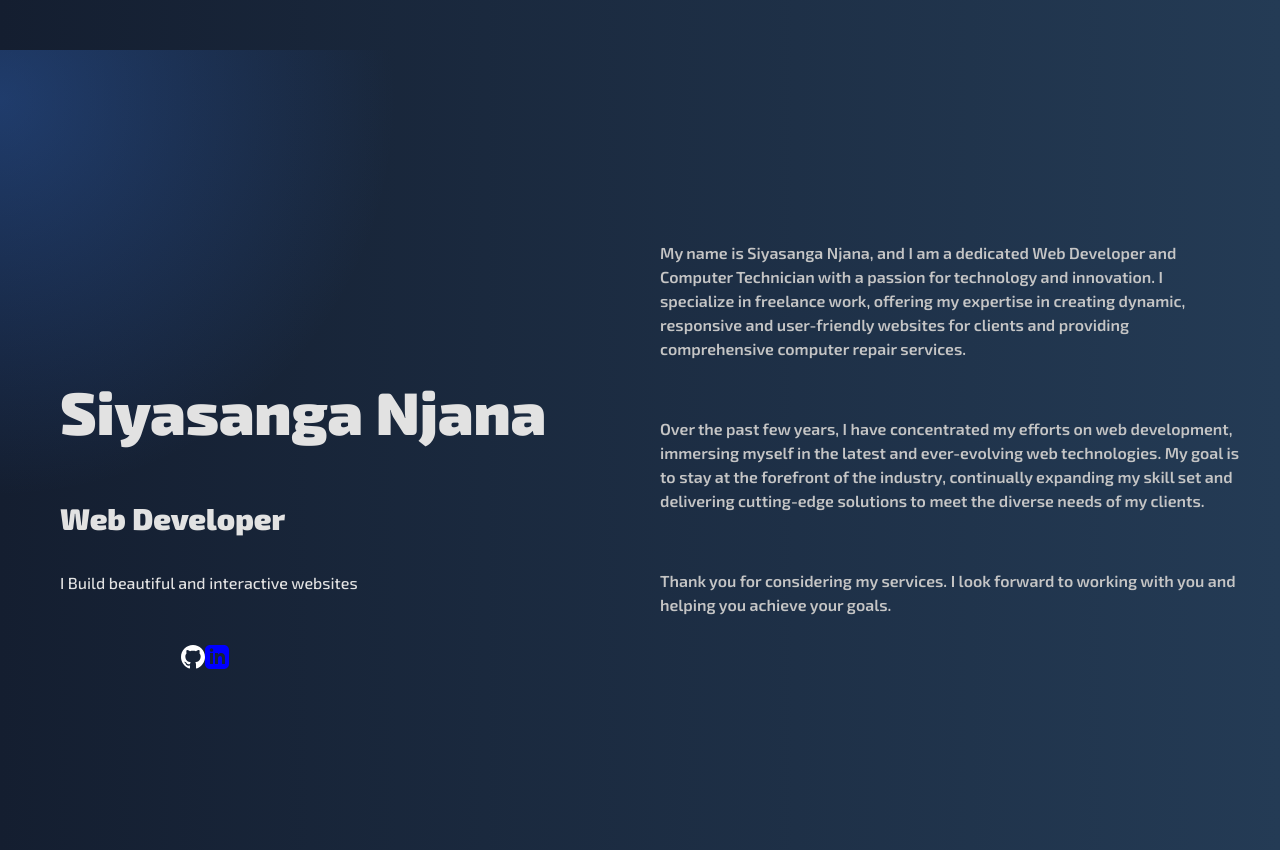
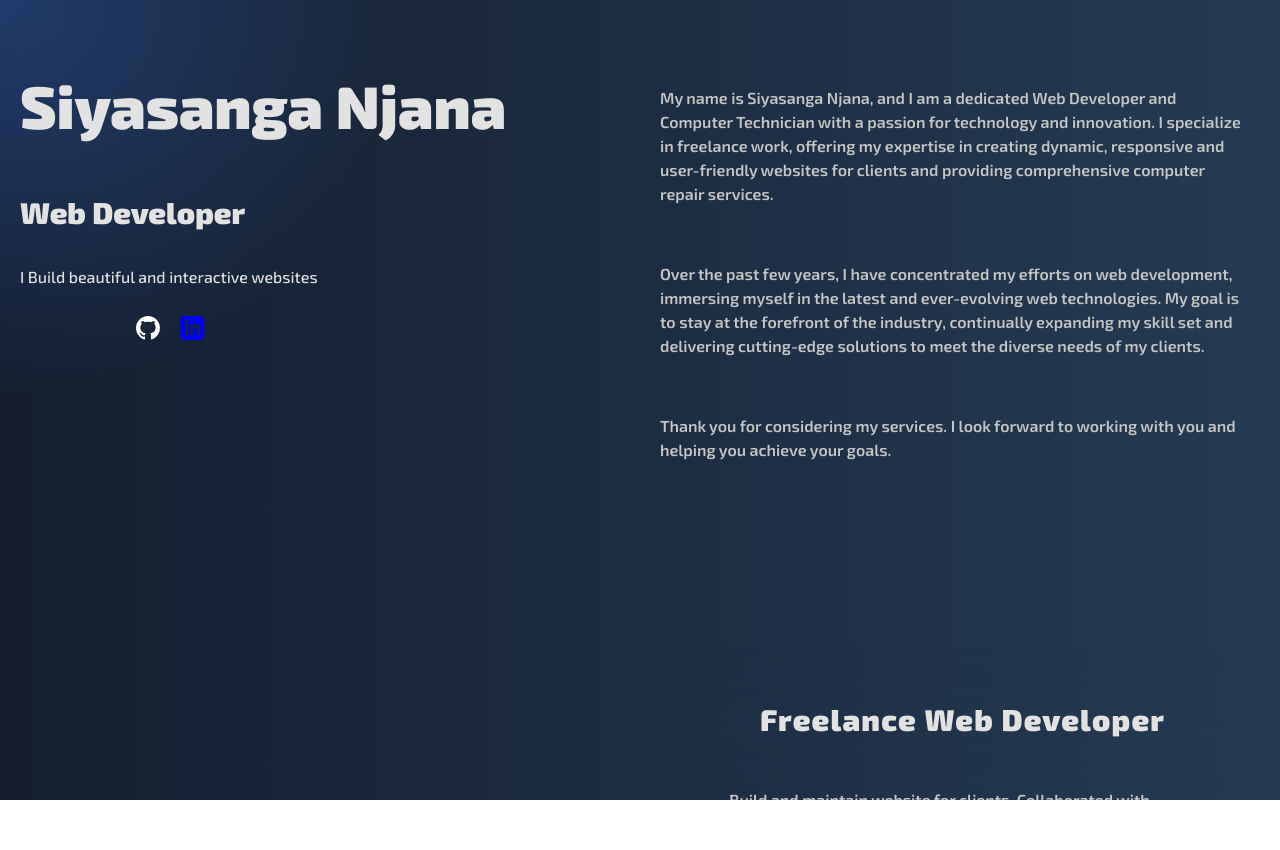
Before and after one commit to SiaLater69/personal_site, a React (Vite) app: page / in a window 1280 px wide. After the commit the page ends 800 px from the top, so only its background shows below. Built offline with nearby package versions, Linux system fonts and the light colour scheme.

Commit message:
create class names for divs and move styles to seperate css

```diff
--- a/src/components/container.css
+++ b/src/components/container.css
@@ -1,14 +1,47 @@
-@media (min-width: 768px) {
-    div {
-      flex-direction: row !important;
-      justify-content: center !important;
-      align-items: center !important;
-      gap: 0 !important;
-    }
-    div > div:last-child {
-      max-height: 100% !important;
-      margin-top: 50px;
-      padding: 0 !important;
-      overflow-y: scroll !important;
-    }
-  }
+.splitContainer{
+  display: flex;
+  width: 100%;
+  height: 100%;
+}
+
+.leftContainer{
+  flex: 1;
+  padding: 20px;
+}
+
+.rightContainer{
+  flex: 1;
+  padding: 20px;
+  overflow-y: scroll;
+  max-height: 100%;
+  margin-top: 50px;
+}
+
+.rightContent{
+  height: 100%;
+  padding-right: 17px;
+  box-sizing: content-box;
+
+}
+
+/* scroll bar styling*/
+/* Works on Firefox */
+* {
+  scrollbar-width: thin;
+  scrollbar-color: rgba(59,130,246,0.3) transparent;
+}
+
+/* Works on Chrome, Edge, and Safari */
+*::-webkit-scrollbar {
+  width: 12px;
+}
+
+*::-webkit-scrollbar-track {
+  background: transparent;
+}
+
+*::-webkit-scrollbar-thumb {
+  background-color: rgba(59,130,246,0.3);
+  border-radius: 20px;
+  border: 3px solid transparent;
+}
--- a/src/components/container.jsx
+++ b/src/components/container.jsx
@@ -2,35 +2,13 @@ import  './container.css'
 
 const SplitContainer = ({ leftContent, rightContent }) => {
   return (
-    <div style={{
-      display: 'flex',
-      width: '100%',
-      height: '100%',
-      maxWidth: '1200px',
-      margin: '0 auto',
-    }}>
-      <div style={{
-        flex: 1,
-        color: 'white',
-        padding: '20px',
-      }}>
+    <div className="splitContainer">
+      <div className="leftContainer">
         {leftContent}
       </div>
-      <div style={{
-        flex: 1,
-        color: 'white',
-        padding: '20px',
-        overflowY: 'scroll',
-        maxHeight: '100%',
-        marginTop: '50px',
-        scrollbarWidth: 'none',  // Firefox
-        msOverflowStyle: 'none',  // IE 10+
-      }}>
-        <div style={{
-          height: '100%',
-          paddingRight: '17px',  // Compensate for scrollbar width
-          boxSizing: 'content-box',  // Include padding in element's total width
-        }}>
+
+      <div className="rightContainer" >
+        <div className='rightContent'>
         {rightContent}
         </div>
       </div>
```
